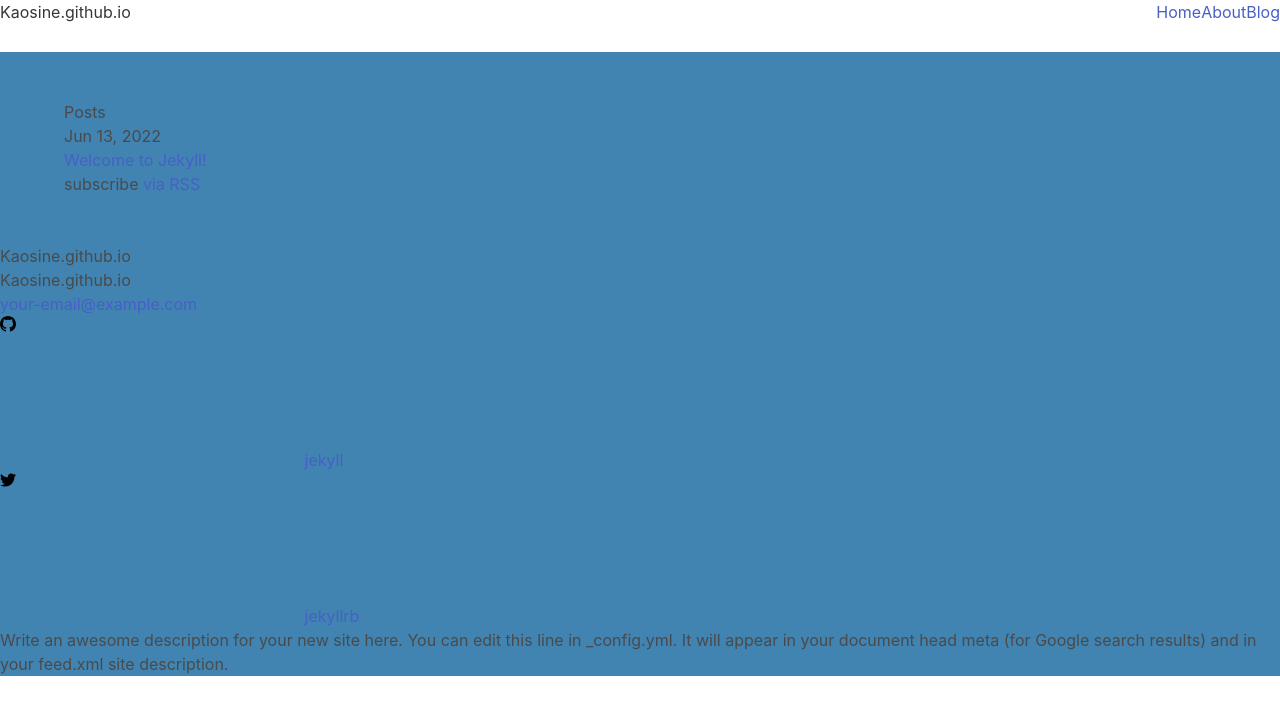
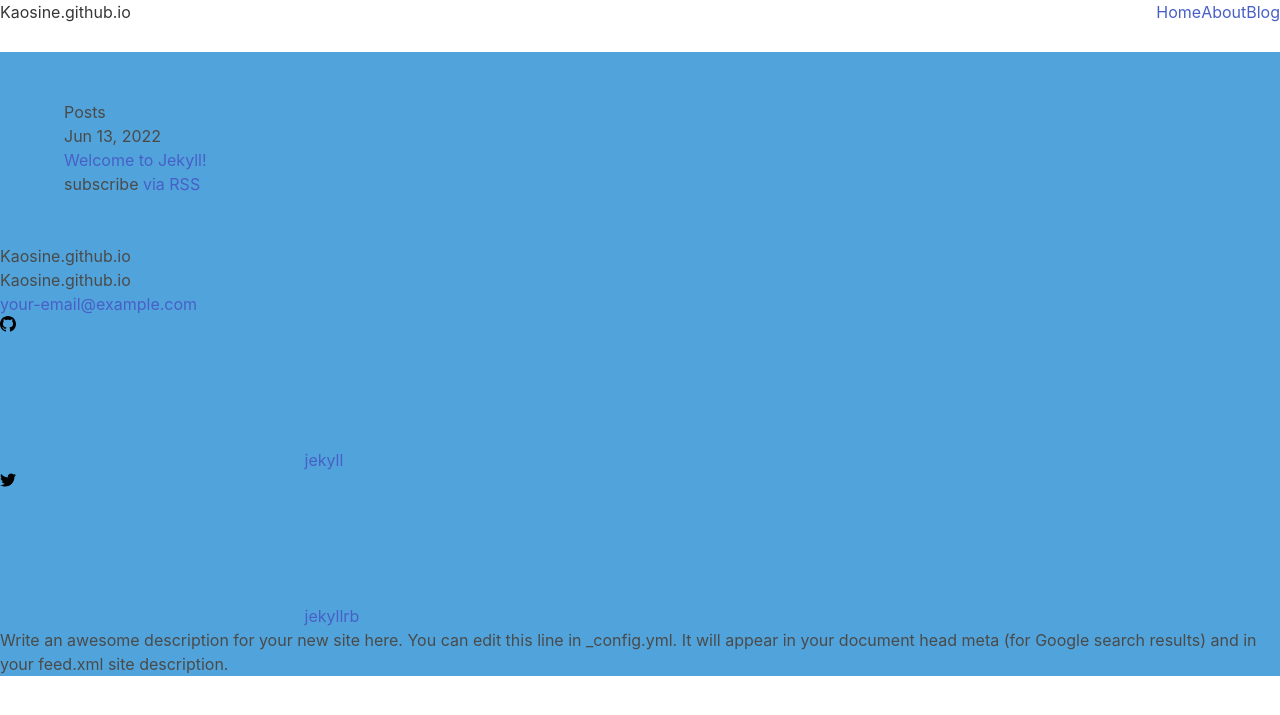
Before and after one commit to kaosine/kaosine.github.io, a Jekyll site: the page built from index.html, in a window 1280 px wide. Shown: the top 715 px of the page. Built offline with Jekyll 4.4.1, drawn with Linux system fonts in a browser that asks for light colours.

Commit message:
fix custom css coloring for development visability

```diff
--- a/_sass/custom.scss
+++ b/_sass/custom.scss
@@ -1,4 +1,7 @@
 // it's loaded custom.scss file
 body {
-    background: rgb(65, 132, 177);
+    background: rgb(80, 164, 219);
+    .column, .columns {
+        background: rgba(255, 255, 255, 0.95);
+    }
 }
```
